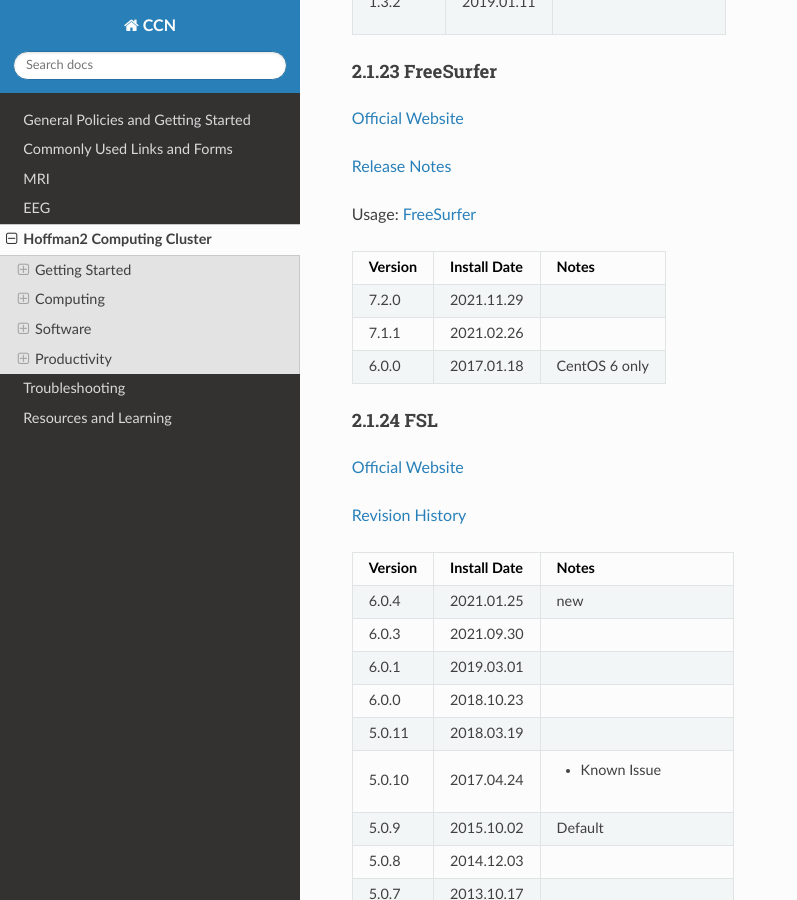
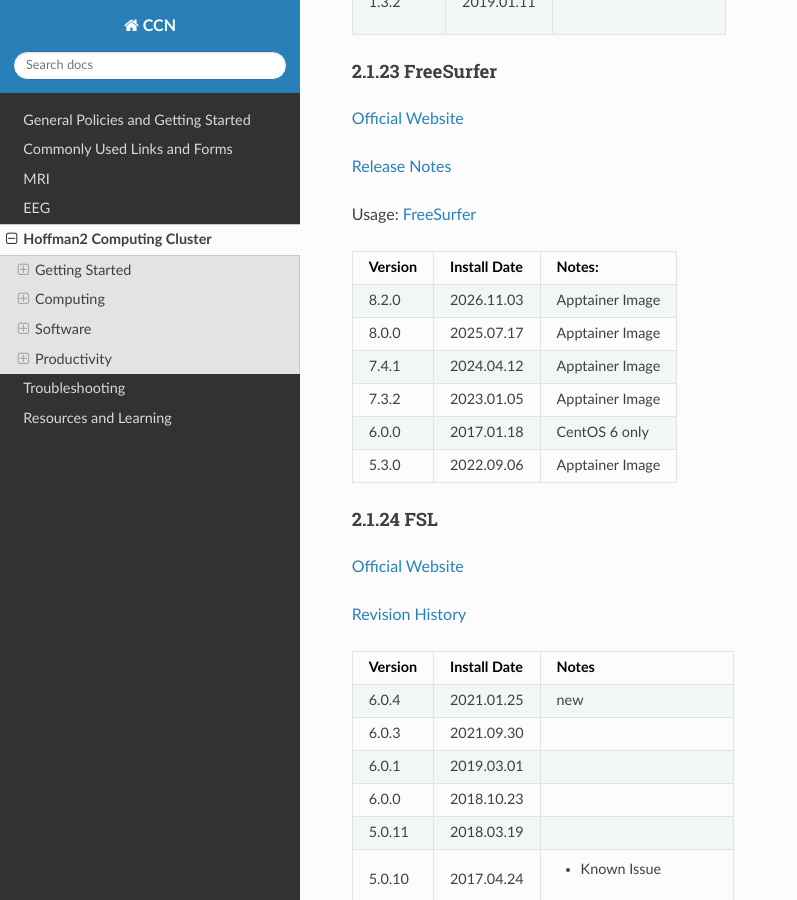
Before and after one commit to CCN-Support/CCN_Wiki, a Sphinx documentation site: the page built from docs/source/hoffman.rst, in a window 1280 px wide and 900 px high, scrolled down 20442 px. Shown: the whole window, without its empty margins (0-797 px from the left). Built offline with Sphinx 7.4.7 and the Read the Docs theme 3.1.0, drawn with Linux system fonts in a browser that asks for light colours.

Commit message:
Update freesurfer versions

```diff
--- a/docs/source/hoffman.rst
+++ b/docs/source/hoffman.rst
@@ -1032,17 +1032,25 @@
 
    * - Version
      - Install Date
-     - Notes
-   * - 7.2.0
-     - 2021.11.29
-     -
-   * - 7.1.1
-     - 2021.02.26
-     -
+     - Notes:
+   * - 8.2.0
+     - 2026.11.03
+     - Apptainer Image
+   * - 8.0.0
+     - 2025.07.17
+     - Apptainer Image
+   * - 7.4.1
+     - 2024.04.12
+     - Apptainer Image
+   * - 7.3.2
+     - 2023.01.05
+     - Apptainer Image
    * - 6.0.0
      - 2017.01.18
      - CentOS 6 only
-
+   * - 5.3.0
+     - 2022.09.06
+     - Apptainer Image
 2.1.24 FSL
 ^^^^^^^^^^
 
```
